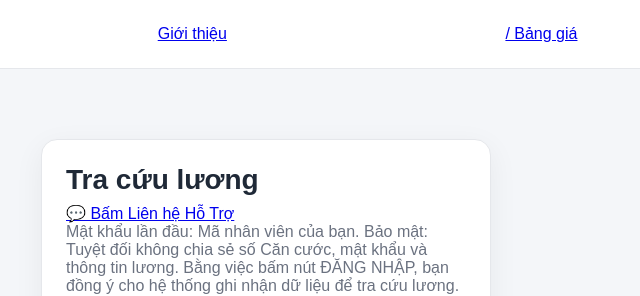
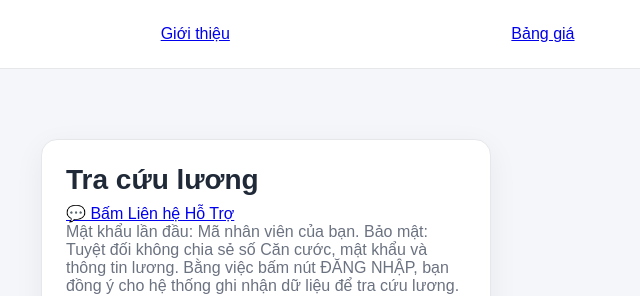
Before and after one commit to elbalosnocni/payroll, a plain HTML site: page index.html in a window 1280 px wide. Shown: the top 296 px of the page, 374-1014 px from the left. Drawn offline with Linux system fonts and the light colour scheme.

Commit message:
Fix link text for pricing button in index.html

```diff
--- a/index.html
+++ b/index.html
@@ -573,7 +573,8 @@ th {
         <div class="logo">
             Tra cứu lương nội bộ
         </div>
-<a href="https://phieuluong.pages.dev/about" target="_blank" class="btn-zalo">Giới thiệu</a> <a href="https://phieuluong.pages.dev/pricing" target="_blank" class="btn-zalo">/ Bảng giá</a>
+
+        <a href="https://phieuluong.pages.dev/about" target="_blank" class="btn-zalo">Giới thiệu</a> <a href="https://phieuluong.pages.dev/pricing" target="_blank" class="btn-zalo">Bảng giá</a>
         <div class="header-actions">
             <button
                 id="employeeLogoutButton"
```
